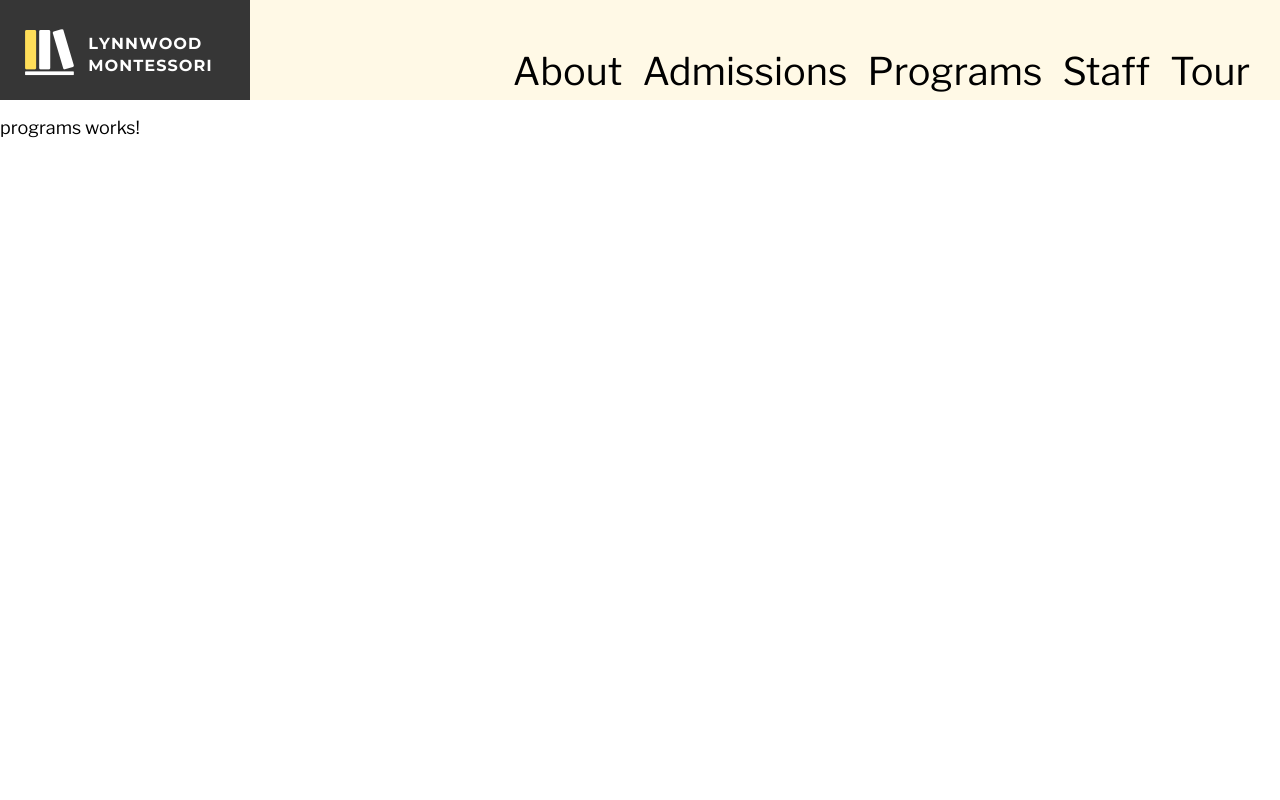
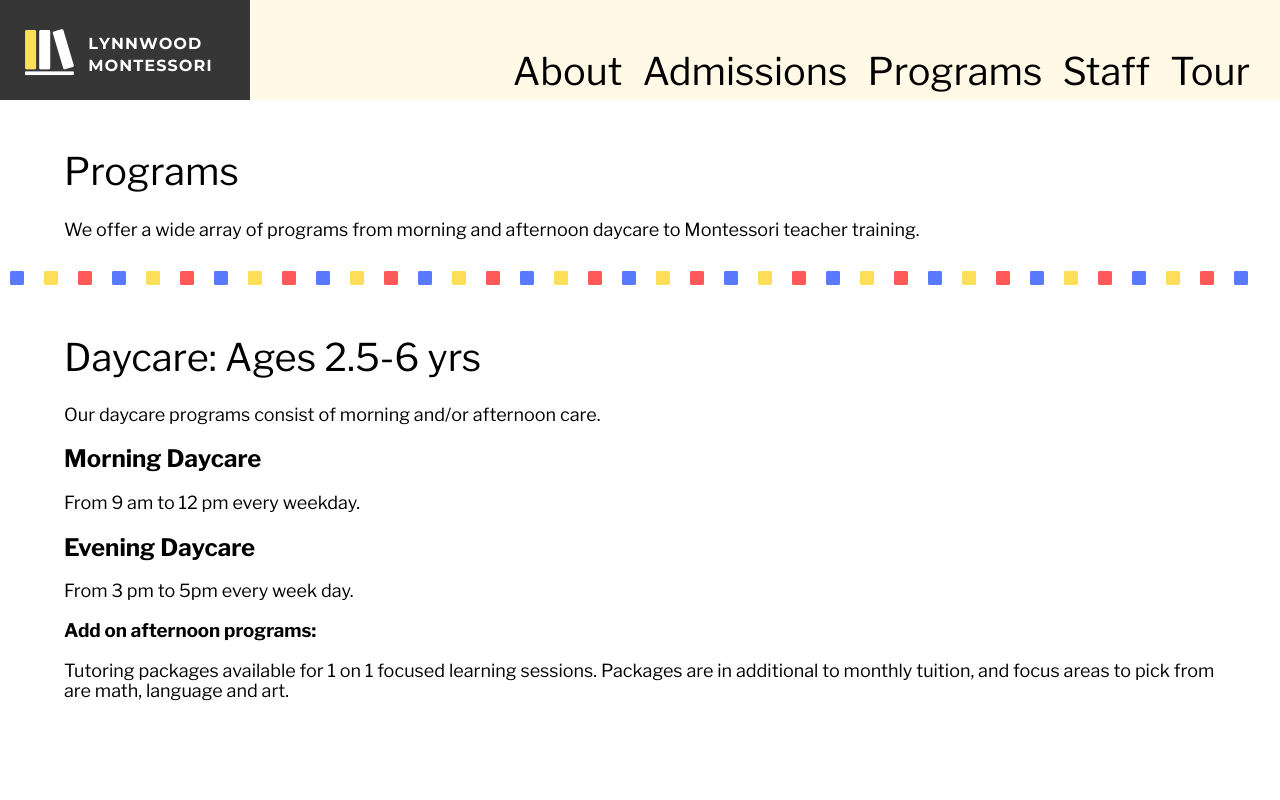
Before and after one commit to AlisaSong/lynnwoodmontessori, an Angular app: page /programs in a window 1280 px wide. Shown: the top 800 px of the page. Built offline with nearby package versions, Linux system fonts and the light colour scheme.

Commit message:
Add programs content, add decorative icons with wrapping hidden.

```diff
--- a/src/app/components/home/home.component.html
+++ b/src/app/components/home/home.component.html
@@ -1,10 +1,8 @@
 <div class='main-container'>
   <div class='image-container'>
     <img src="assets/welcome.PNG">
+  </div>
 
-
-
-</div>
   <div class='content-container'>
     <div class='text-container'>
       <h1>About Our Academy</h1>
--- a/src/app/components/home/home.component.scss
+++ b/src/app/components/home/home.component.scss
@@ -1,6 +1,3 @@
-h2 {
-
-}
 img {
   overflow: hidden;
   position: fixed;
--- a/src/app/components/programs/programs.component.html
+++ b/src/app/components/programs/programs.component.html
@@ -1,4 +1,26 @@
 <div class='main-container'>
-  <p>programs works!</p>
-</div>
-<app-footer></app-footer>
+    <div class='content-container'>
+      <div class='text-container'>
+        <h1>Programs</h1>
+        <p>We offer a wide array of programs from morning and afternoon daycare to Montessori teacher training.</p>
+      </div>
+        <div class="icon-border">
+          <span *ngFor="let number of numbers">
+            <fa-icon class="icon-blue" [icon]="faSquare"></fa-icon>
+            <fa-icon class="icon-yellow" [icon]="faSquare"></fa-icon>
+            <fa-icon class="icon-red" [icon]="faSquare"></fa-icon>
+          </span>
+        </div>
+        <div class='text-container'>
+          <h1>Daycare: Ages 2.5-6 yrs</h1>
+          <p>Our daycare programs consist of morning and/or afternoon care.</p>
+          <h2>Morning Daycare</h2>
+          <p>From 9 am to 12 pm every weekday.</p>
+          <h2>Evening Daycare</h2>
+          <p>From 3 pm to 5pm every week day.</p>
+          <h3>Add on afternoon programs:</h3>
+          <p>Tutoring packages available for 1 on 1 focused learning sessions. Packages are in additional to monthly tuition, and focus areas to pick from are math, language and art.</p>
+        </div>
+      </div>
+    </div>
+  <app-footer></app-footer>
--- a/src/app/components/programs/programs.component.scss
+++ b/src/app/components/programs/programs.component.scss
@@ -0,0 +1,41 @@
+.content-container {
+    background-color: #fff;
+}
+
+fa-icon {
+    margin: 10px;
+    white-space: normal;
+}
+
+.icon-blue {
+    color: #597AFF;
+}
+
+.icon-red {
+    color: #FF5959;
+}
+
+.icon-yellow {
+    color: #FFDE59;
+}
+
+.icon-border {
+    white-space: nowrap;
+    overflow: hidden;
+    height: 15px;
+    margin-top: 30px;
+    width: 100%;
+}
+
+.text-container {
+    width: 80%;
+    margin: 0 auto;
+
+    @media screen and (min-width: 450px) {
+      width: 85%;
+    }
+
+    @media screen and (min-width: 850px) {
+    width: 90%;
+    }
+}
--- a/src/app/components/programs/programs.component.ts
+++ b/src/app/components/programs/programs.component.ts
@@ -1,5 +1,6 @@
 import { Component, OnInit } from '@angular/core';
 import { BrowserUtil } from 'src/app/utils/browser-util';
+import { faSquare } from '@fortawesome/free-solid-svg-icons';
 
 @Component({
   selector: 'app-programs',
@@ -7,11 +8,14 @@ import { BrowserUtil } from 'src/app/utils/browser-util';
   styleUrls: ['./programs.component.scss']
 })
 export class ProgramsComponent implements OnInit {
+  faSquare = faSquare;
+  numbers = [1, 2, 3, 4, 5, 6, 7, 8, 9, 10, 1, 2, 3, 4, 5, 6, 7, 8, 9, 10];
 
   constructor(private browserUtil: BrowserUtil) { }
 
   ngOnInit() {
     this.browserUtil.resetScroll();
+    console.log(window.innerWidth);
   }
 
 }
```
Also changed, not shown: src/assets/programs.png (added).
